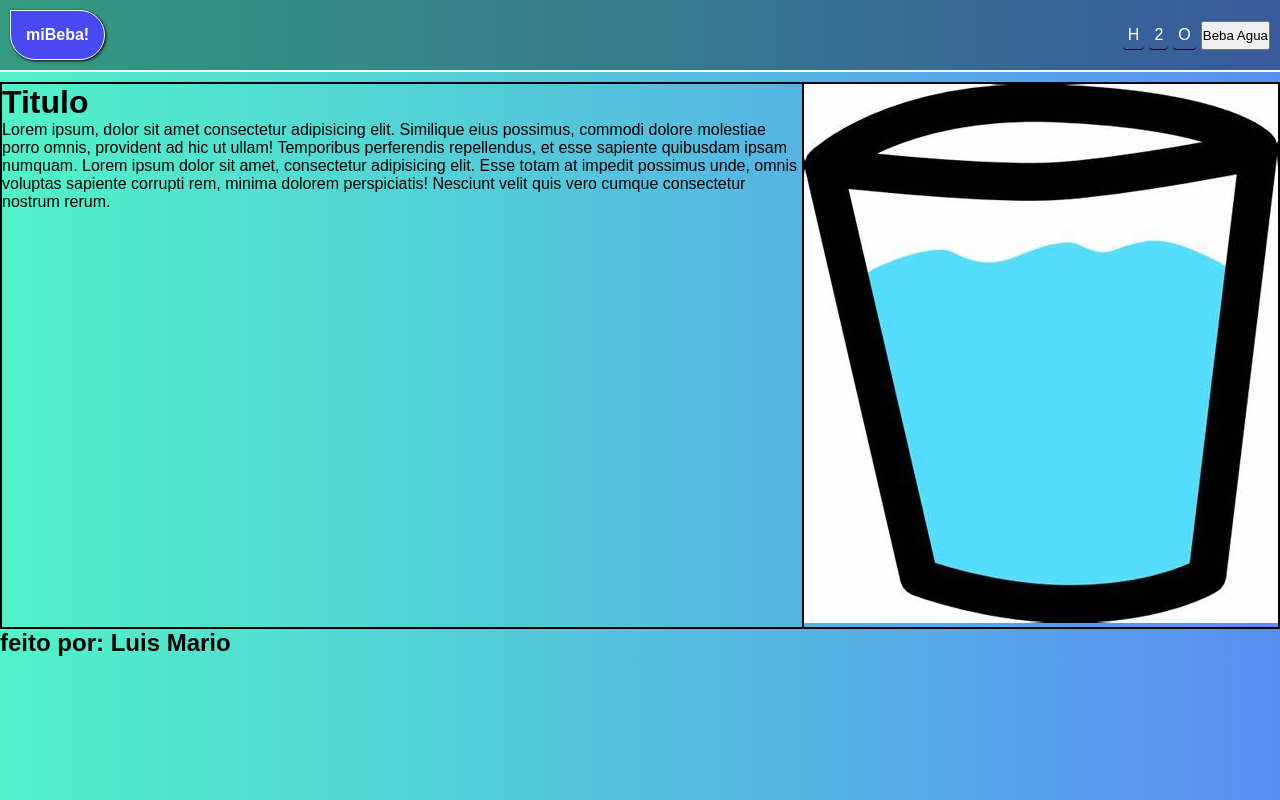
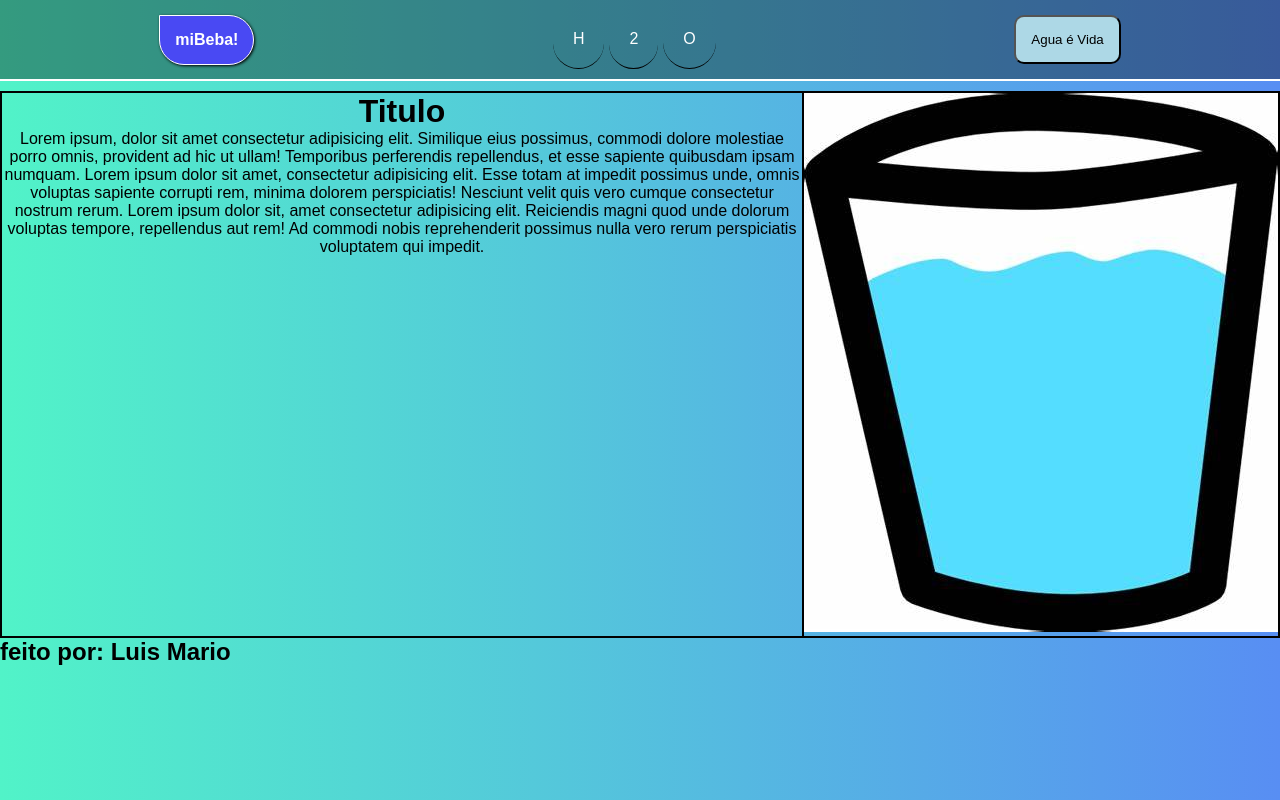
Before and after one commit to LuisMario10/Praticando, a plain HTML site: page Praticando CSS/Projeto Landing Page/index.html in a window 1280 px wide. Drawn offline with Linux system fonts and the light colour scheme.

Commit message:
att o projeto landing page

```diff
--- a/Praticando CSS/Projeto Landing Page/estilos/style.css
+++ b/Praticando CSS/Projeto Landing Page/estilos/style.css
@@ -10,7 +10,7 @@ body {
 
 header {
     display: flex;
-    justify-content: space-between;
+    justify-content: space-around;
     align-items: center;
     background: rgba(0, 0, 0, 0.363);
     padding: 10px;
@@ -34,17 +34,24 @@ header nav {
 
 header nav a {
     border-bottom: 1px solid black;
-    border-radius: 4px;
-    padding: 5px;
+    border-radius: 30px;
+    padding: 20px;
     text-decoration: none;
     color: white;
 }
 
 header nav a:hover {
-    padding: 6px;
-    color: black;
+    background: lightblue;
+    color: rgb(0, 0, 0);
     border: 1px solid rgb(255, 255, 255);
+    border-radius: 0px 30px 30px 30px;
     transition: .5s
+}
+
+header #botao {
+    background: lightblue;
+    padding: 15px;
+    border-radius: 10px;
 }
 
 main {
@@ -52,7 +59,7 @@ main {
     margin-top: 10px;
     display: grid;
     grid-template-areas:
-    'texto foto'
+    'texto foto';
 }
 
 main .foto {
@@ -61,4 +68,5 @@ main .foto {
 
 main .texto {
     border: 1px solid black;
+    text-align: center;
 }
--- a/Praticando CSS/Projeto Landing Page/index.html
+++ b/Praticando CSS/Projeto Landing Page/index.html
@@ -14,13 +14,15 @@
             <a href="#">H</a>
             <a href="#">2</a>
             <a href="#">O</a>
-            <button id="botao">Beba Agua</button>
         </nav>
+        <button id="botao">Agua é Vida</button>
     </header>
     <main>
         <div class="texto" id="texto">
             <h1>Titulo</h1>
-            <p>Lorem ipsum, dolor sit amet consectetur adipisicing elit. Similique eius possimus, commodi dolore molestiae porro omnis, provident ad hic ut ullam! Temporibus perferendis repellendus, et esse sapiente quibusdam ipsam numquam. Lorem ipsum dolor sit amet, consectetur adipisicing elit. Esse totam at impedit possimus unde, omnis voluptas sapiente corrupti rem, minima dolorem perspiciatis! Nesciunt velit quis vero cumque consectetur nostrum rerum.</p>
+            <p>Lorem ipsum, dolor sit amet consectetur adipisicing elit. Similique eius possimus, commodi dolore molestiae porro omnis, provident ad hic ut ullam! Temporibus perferendis repellendus, et esse sapiente quibusdam ipsam numquam. Lorem ipsum dolor sit amet, consectetur adipisicing elit. Esse totam at impedit possimus unde, omnis voluptas sapiente corrupti rem, minima dolorem perspiciatis! Nesciunt velit quis vero cumque consectetur nostrum rerum.
+            Lorem ipsum dolor sit, amet consectetur adipisicing elit. Reiciendis magni quod unde dolorum voluptas tempore, repellendus aut rem! Ad commodi nobis reprehenderit possimus nulla vero rerum perspiciatis voluptatem qui impedit.
+            </p>
         </div>
         <div class="foto" id="foto"><img src="imagens/copodeagua.jpg"></div>
     </main>
--- a/Praticando JS/teste.js
+++ /dev/null
@@ -1,6 +0,0 @@
-var teste = 40
-var teste2 = 10
-for (c = 0; c == 10; c++) {
-    teste = c - teste
-    console.log(teste)
-}
```
Also changed, not shown: Praticando CSS/layout simples/index.html (+3 -3 lines).
